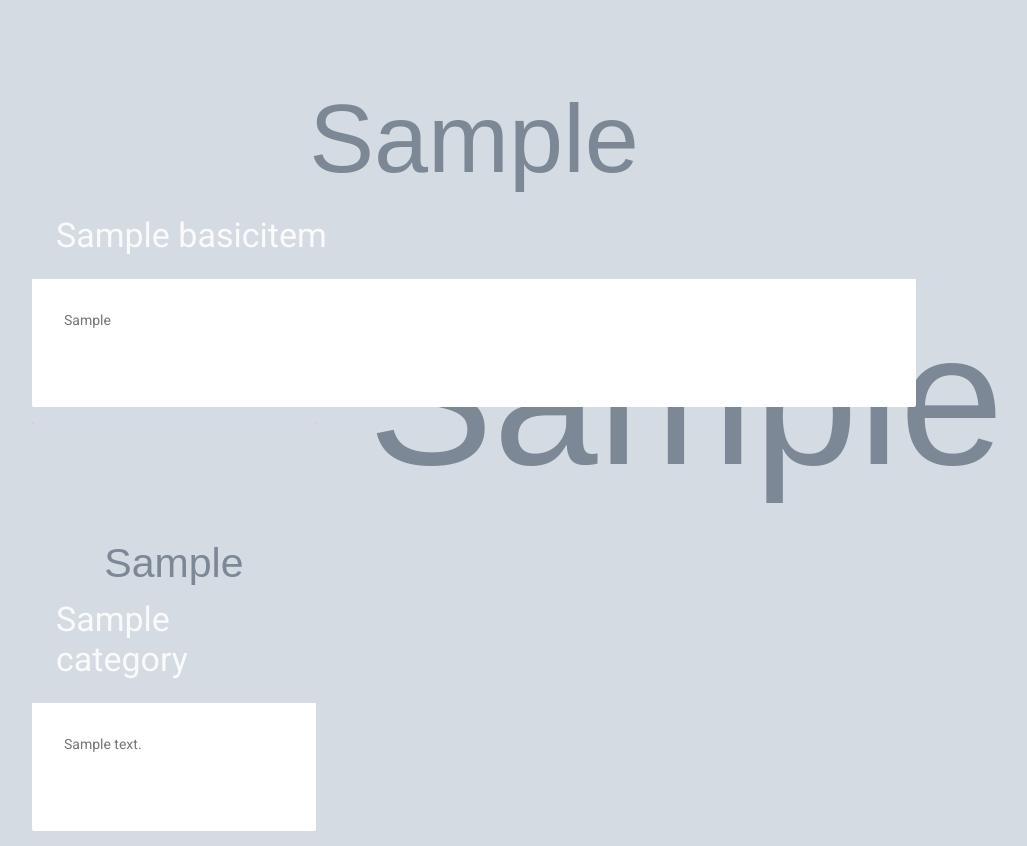
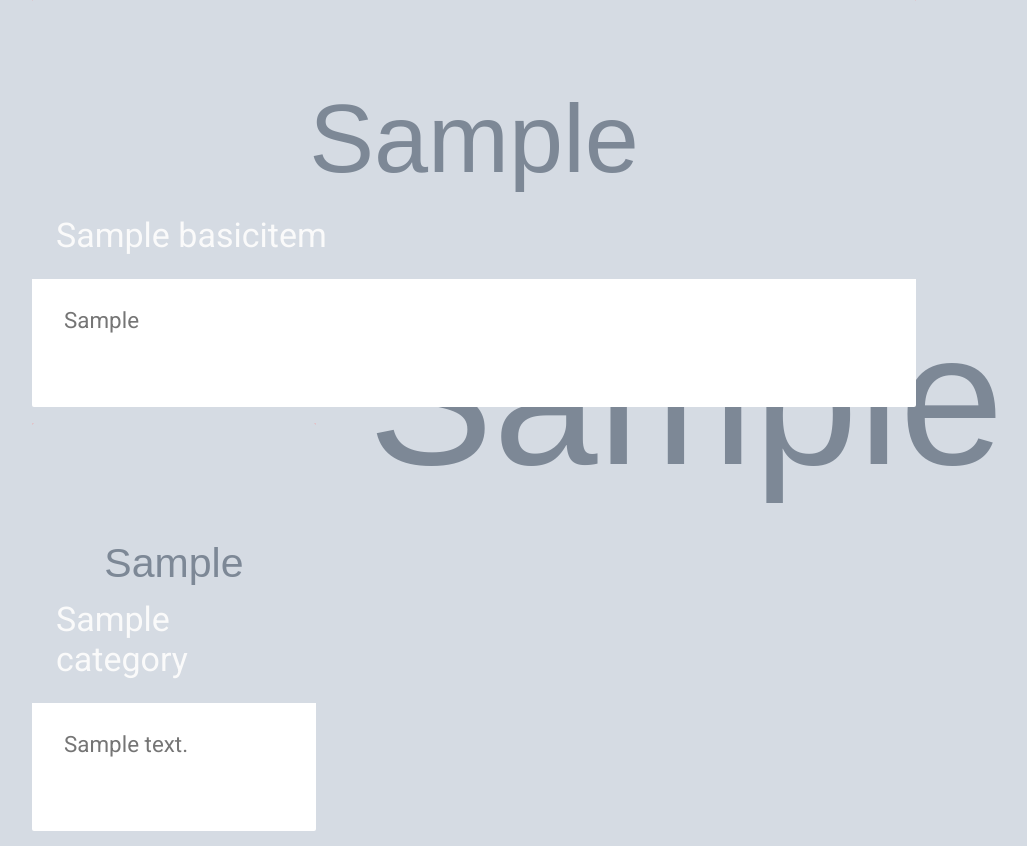
Before and after one commit to BijoySingh/HomePageMaker, a Django app: template templates/index.html in a window 1280 px wide. Shown: the part 239-1085 px from the top of the page, without its empty margins (166-1193 px from the left). Run offline with Django 3.2, Linux system fonts and the light colour scheme; the template is opened without the code that fills it: values that come from a table or form of the project are taken from there, others are empty; tables that the repository leaves empty hold one stand-in row (values such as "Sample post"); grey boxes marked "Sample" are stand-in pictures; some libraries are stand-ins or nearby versions.

Commit message:
Updating style to fix text issue

```diff
--- a/static/css/styles.css
+++ b/static/css/styles.css
@@ -12,7 +12,12 @@ body::before {
 }
 
 body .demo-blog {
-    font-family: 'Roboto', 'Helvetica', sans-serif;
+    font-family: 'Raleway', 'Roboto', 'Helvetica', sans-serif;
+}
+
+.demo-blog .mdl-card__supporting-text a {
+    text-decoration: none;
+    color: #dd1338;
 }
 
 .demo-blog .demo-blog__posts {
@@ -26,6 +31,11 @@ body .demo-blog {
     -webkit-flex-shrink: 0;
     -ms-flex-negative: 0;
     flex-shrink: 0;
+}
+
+.card-content {
+    font-size: 1.4em!important;
+    padding: 32px!important;
 }
 
 .demo-blog.mdl-layout .mdl-layout__content {
@@ -79,7 +89,7 @@ body .demo-blog {
 }
 
 .demo-blog .mdl-card__supporting-text {
-    padding: 32px;
+    padding: 16px;
     min-height: 64px;
 }
 
--- a/templates/base.html
+++ b/templates/base.html
@@ -28,7 +28,8 @@
     <meta name="viewport" content="width=device-width, initial-scale=1.0, minimum-scale=1.0">
     <meta name="mobile-web-app-capable" content="yes">
     <meta name="msapplication-TileColor" content="#009688">
-
+    <link rel="stylesheet"
+          href="https://fonts.googleapis.com/css?family=Roboto:regular,bold,italic,thin,light,bolditalic,black,medium&amp;lang=en">
     <link rel="stylesheet"
           href="https://fonts.googleapis.com/css?family=Roboto:regular,bold,italic,thin,light,bolditalic,black,medium&amp;lang=en">
     <link rel="stylesheet" href="https://fonts.googleapis.com/icon?family=Material+Icons">
--- a/templates/content.html
+++ b/templates/content.html
@@ -21,7 +21,7 @@
              style="background-image: url('{{ category.image.url }}'); height: 280px;">
             <h3><a href="#">{{ category.title }}</a></h3>
         </div>
-        <div class="mdl-card__supporting-text mdl-color-text--grey-600" style="margin-bottom: 20px;">
+        <div class="mdl-card__supporting-text mdl-color-text--grey-600 card-content" style="margin-bottom: 20px;">
             {% autoescape off %}
             {{ category.description }}
             {% endautoescape %}
@@ -42,7 +42,7 @@
                 <span>{{ item.modified_at }}</span>
               </div>
             </div>
-            <div class="mdl-color-text--grey-700 mdl-card__supporting-text">
+            <div class="mdl-color-text--grey-700 mdl-card__supporting-text card-content">
                 {% autoescape off %}
                 {{ item.description }}
                 {% endautoescape %}
--- a/templates/index.html
+++ b/templates/index.html
@@ -21,7 +21,7 @@
              style="background-image: url('{{ basic.profile.url }}'); height: 280px;">
             <h3><a href="#">{{ basic.name }}</a></h3>
         </div>
-        <div class="mdl-card__supporting-text mdl-color-text--grey-600">
+        <div class="mdl-card__supporting-text mdl-color-text--grey-600 card-content">
             {% autoescape off %}
             {{ basic.introduction }}
             {% endautoescape %}
@@ -41,7 +41,7 @@
          style="background-image: url('{{ item.image.url }}'); height: 280px;">
         <h3><a href="/category/{{ item.id }}/">{{ item.title }}</a></h3>
     </div>
-    <div class="mdl-card__supporting-text mdl-color-text--grey-600">
+    <div class="mdl-card__supporting-text mdl-color-text--grey-600 card-content">
         {% autoescape off %}
         {{ item.description }}
         {% endautoescape %}
```
